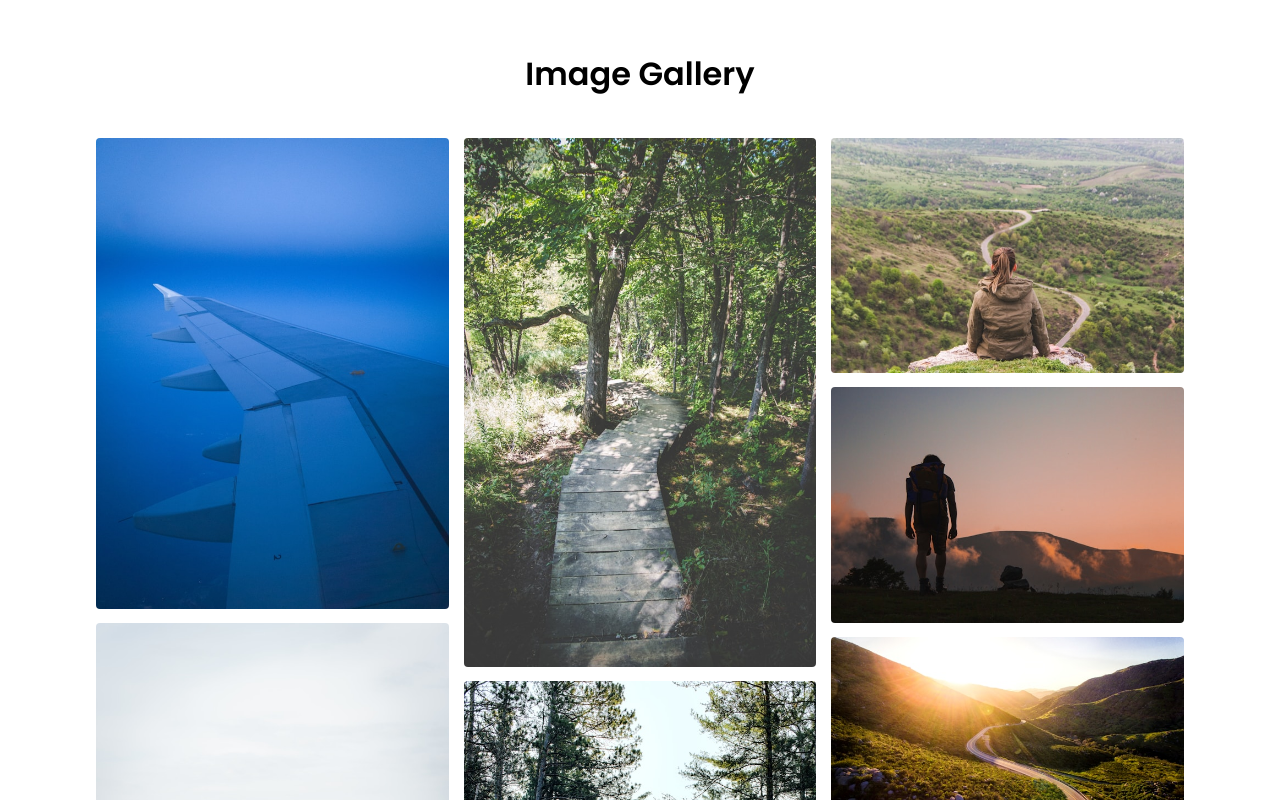
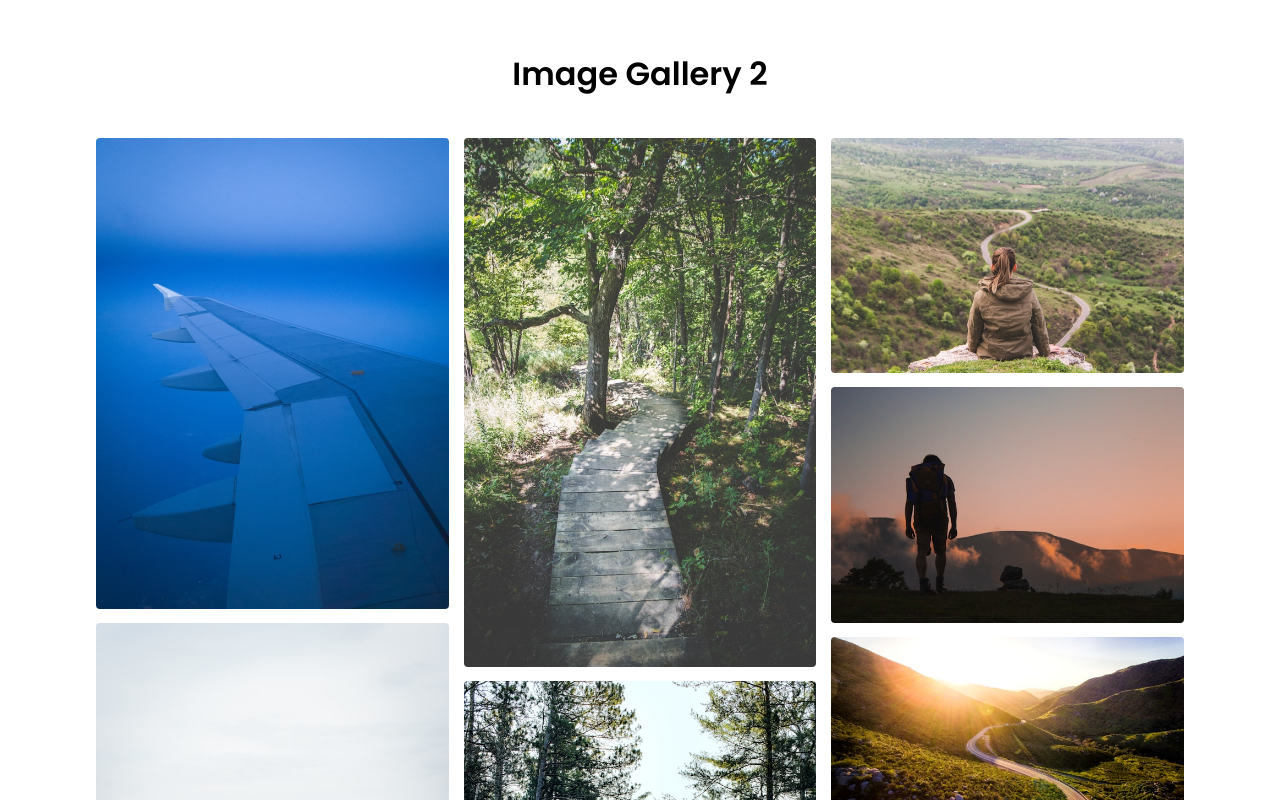
Before and after one commit to jbkim08/ImageGallery, a plain HTML site: page index.html in a window 1280 px wide. Shown: the top 800 px of the page. Drawn offline with nearby package versions, Linux system fonts and the light colour scheme.

Commit message:
제목 수정

```diff
--- a/index.html
+++ b/index.html
@@ -13,7 +13,7 @@
     <link rel="stylesheet" href="style.css" />
   </head>
   <body>
-    <h1>Image Gallery</h1>
+    <h1>Image Gallery 2</h1>
     <!-- 이미지 갤러리 -->
     <section class="gallery">
       <ul class="images">
```
